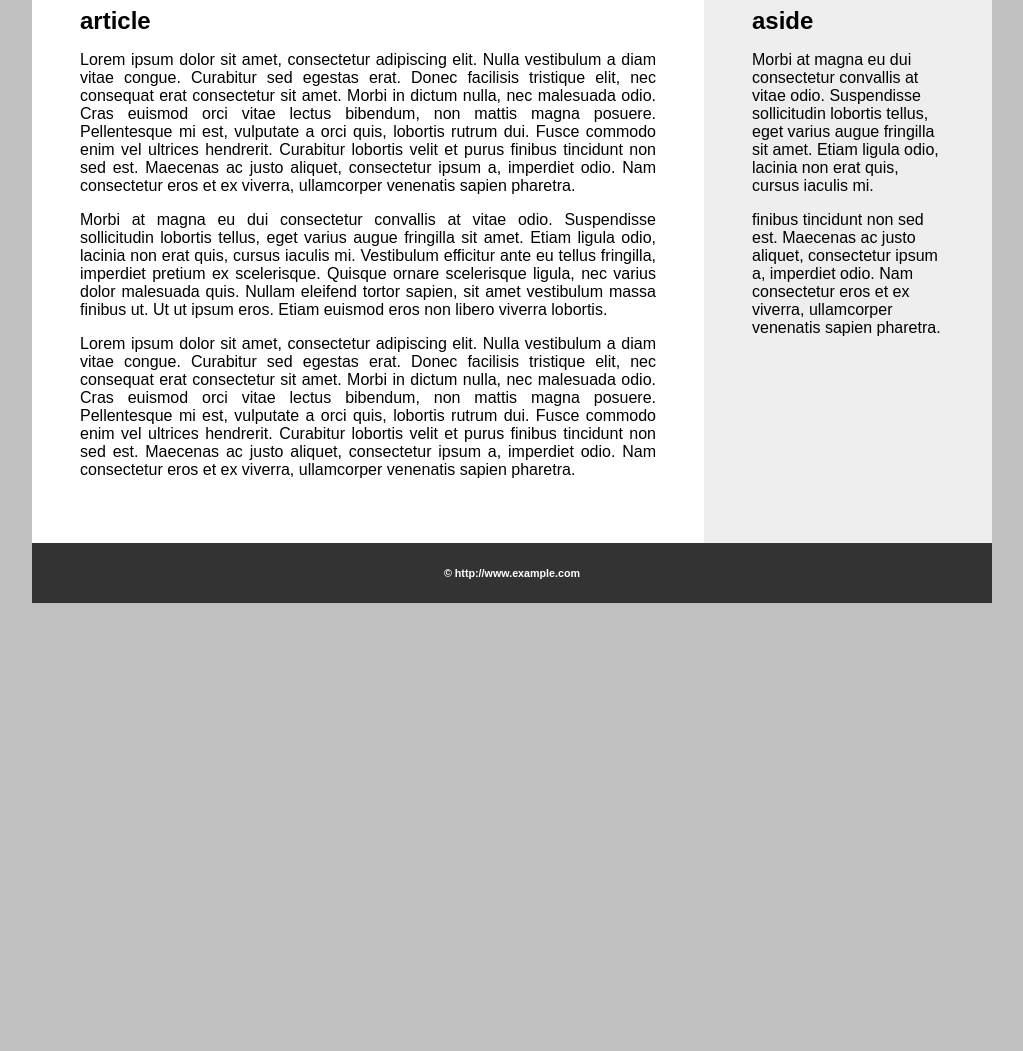
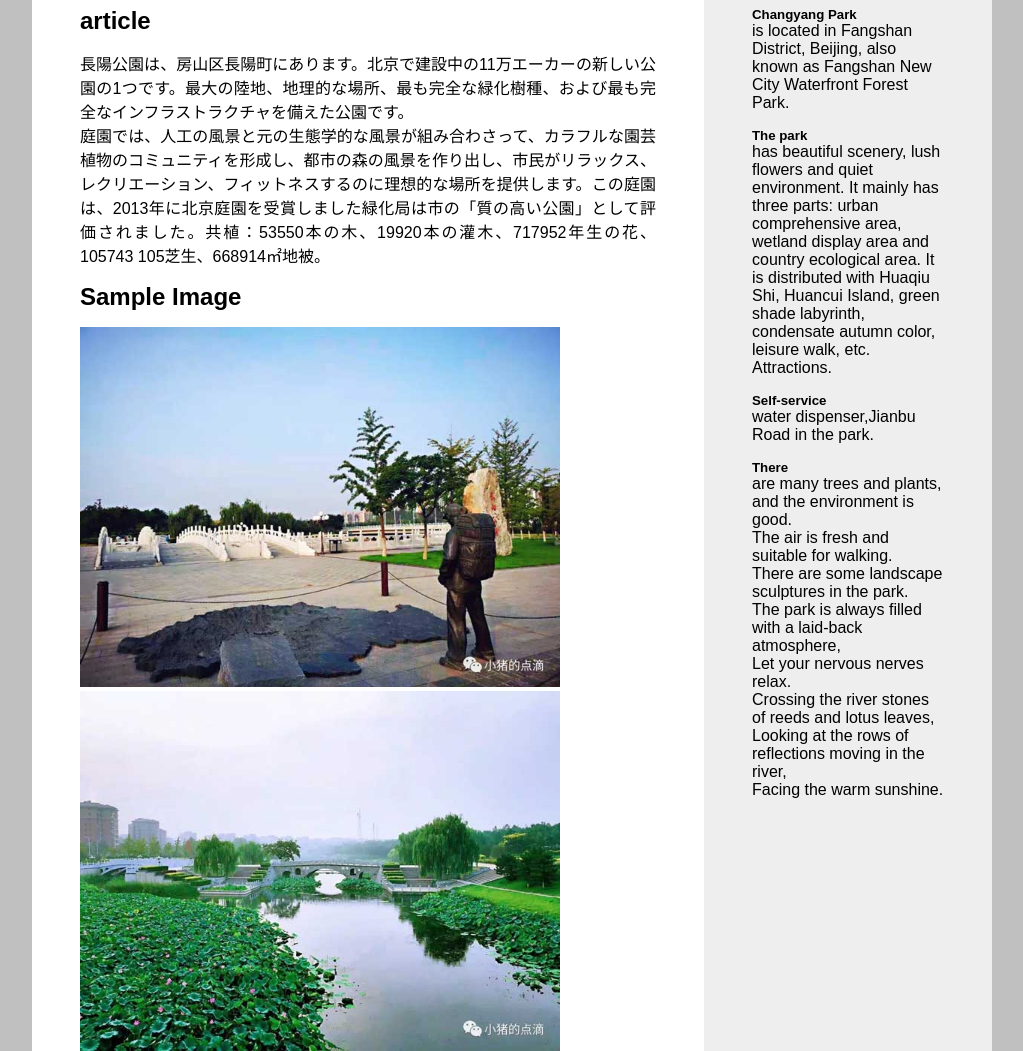
Before and after one commit to ki0722/SampleSite1, a plain HTML site: page index.html in a window 1280 px wide. Shown: the part 200-1251 px from the top of the page, without its empty margins (128-1151 px from the left). Before the commit the page ends 803 px from the top, so only its background shows below. Drawn offline with Linux system fonts and the light colour scheme.

Commit message:
Upload Files

```diff
--- a/index.html
+++ b/index.html
@@ -30,15 +30,40 @@
 
       <article>
         <h1>article</h1>
-        <p> Lorem ipsum dolor sit amet, consectetur adipiscing elit. Nulla vestibulum a diam vitae congue. Curabitur sed egestas erat. Donec facilisis tristique elit, nec consequat erat consectetur sit amet. Morbi in dictum nulla, nec malesuada odio. Cras euismod orci vitae lectus bibendum, non mattis magna posuere. Pellentesque mi est, vulputate a orci quis, lobortis rutrum dui. Fusce commodo enim vel ultrices hendrerit. Curabitur lobortis velit et purus finibus tincidunt non sed est. Maecenas ac justo aliquet, consectetur ipsum a, imperdiet odio. Nam consectetur eros et ex viverra, ullamcorper venenatis sapien pharetra.</p>
-        <p>Morbi at magna eu dui consectetur convallis at vitae odio. Suspendisse sollicitudin lobortis tellus, eget varius augue fringilla sit amet. Etiam ligula odio, lacinia non erat quis, cursus iaculis mi. Vestibulum efficitur ante eu tellus fringilla, imperdiet pretium ex scelerisque. Quisque ornare scelerisque ligula, nec varius dolor malesuada quis. Nullam eleifend tortor sapien, sit amet vestibulum massa finibus ut. Ut ut ipsum eros. Etiam euismod eros non libero viverra lobortis. </p>
-        <p> Lorem ipsum dolor sit amet, consectetur adipiscing elit. Nulla vestibulum a diam vitae congue. Curabitur sed egestas erat. Donec facilisis tristique elit, nec consequat erat consectetur sit amet. Morbi in dictum nulla, nec malesuada odio. Cras euismod orci vitae lectus bibendum, non mattis magna posuere. Pellentesque mi est, vulputate a orci quis, lobortis rutrum dui. Fusce commodo enim vel ultrices hendrerit. Curabitur lobortis velit et purus finibus tincidunt non sed est. Maecenas ac justo aliquet, consectetur ipsum a, imperdiet odio. Nam consectetur eros et ex viverra, ullamcorper venenatis sapien pharetra.</p>
+        <P>
+          長陽公園は、房山区長陽町にあります。北京で建設中の11万エーカーの新しい公園の1つです。最大の陸地、地理的な場所、最も完全な緑化樹種、および最も完全なインフラストラクチャを備えた公園です。<br>庭園では、人工の風景と元の生態学的な風景が組み合わさって、カラフルな園芸植物のコミュニティを形成し、都市の森の風景を作り出し、市民がリラックス、レクリエーション、フィットネスするのに理想的な場所を提供します。この庭園は、2013年に北京庭園を受賞しました緑化局は市の「質の高い公園」として評価されました。共植：53550本の木、19920本の灌木、717952年生の花、105743 105芝生、668914㎡地被。
+         </P>
+
+         <h1>Sample Image</h1>
+         <img src="images/autumn/1.jpg" width="480" alt="autumn">
+         <img src="images/autumn/2.jpg" width="480" alt="autumn">
+         <img src="images/autumn/8.jpg" width="480" alt="autumn">
+         <img src="images/autumn/10.jpg" width="480" alt="autumn">
+         <img src="images/autumn/11.jpg" width="480" alt="autumn">
       </article>
 
       <aside>
-        <h1>aside</h1>
-        <p>Morbi at magna eu dui consectetur convallis at vitae odio. Suspendisse sollicitudin lobortis tellus, eget varius augue fringilla sit amet. Etiam ligula odio, lacinia non erat quis, cursus iaculis mi. </p>
-        <p>finibus tincidunt non sed est. Maecenas ac justo aliquet, consectetur ipsum a, imperdiet odio. Nam consectetur eros et ex viverra, ullamcorper venenatis sapien pharetra.</p>
+        <h5>Changyang Park</h5>
+        <p>is located in Fangshan District, Beijing, also known as Fangshan New City Waterfront Forest Park.</p>
+
+        <h5>The park</h5>
+        <p>has beautiful scenery, lush flowers and quiet environment. It mainly has three parts: urban comprehensive area, wetland display area and country ecological area. It is distributed with Huaqiu Shi, Huancui Island, green shade labyrinth, condensate autumn color, leisure walk, etc. Attractions.<p>
+
+        <h5> Self-service </h5>
+        <p>water dispenser,Jianbu Road in the park.</p>
+
+        <h5>There</h5>
+        <p>
+          are many trees and plants, and the environment is good.<br>
+          The air is fresh and suitable for walking.<br>
+          There are some landscape sculptures in the park.<br>
+          The park is always filled with a laid-back atmosphere,<br>
+          Let your nervous nerves relax.<br>
+          Crossing the river stones of reeds and lotus leaves,<br>
+          Looking at the rows of reflections moving in the river,<br>
+          Facing the warm sunshine.
+        </p>
+
       </aside>
 
     </main>
```
Also changed, not shown: images/autumn/1.jpg (added), images/autumn/10.jpg (added), images/autumn/11.jpg (added), images/autumn/12.jpg (added), images/autumn/13.jpg (added), images/autumn/2.jpg (added), images/autumn/3.jpg (added), images/autumn/4.jpg (added), images/autumn/5.jpg (added), images/autumn/6.jpg (added), images/autumn/7.jpg (added), images/autumn/8.jpg (added), images/autumn/9.jpg (added).
